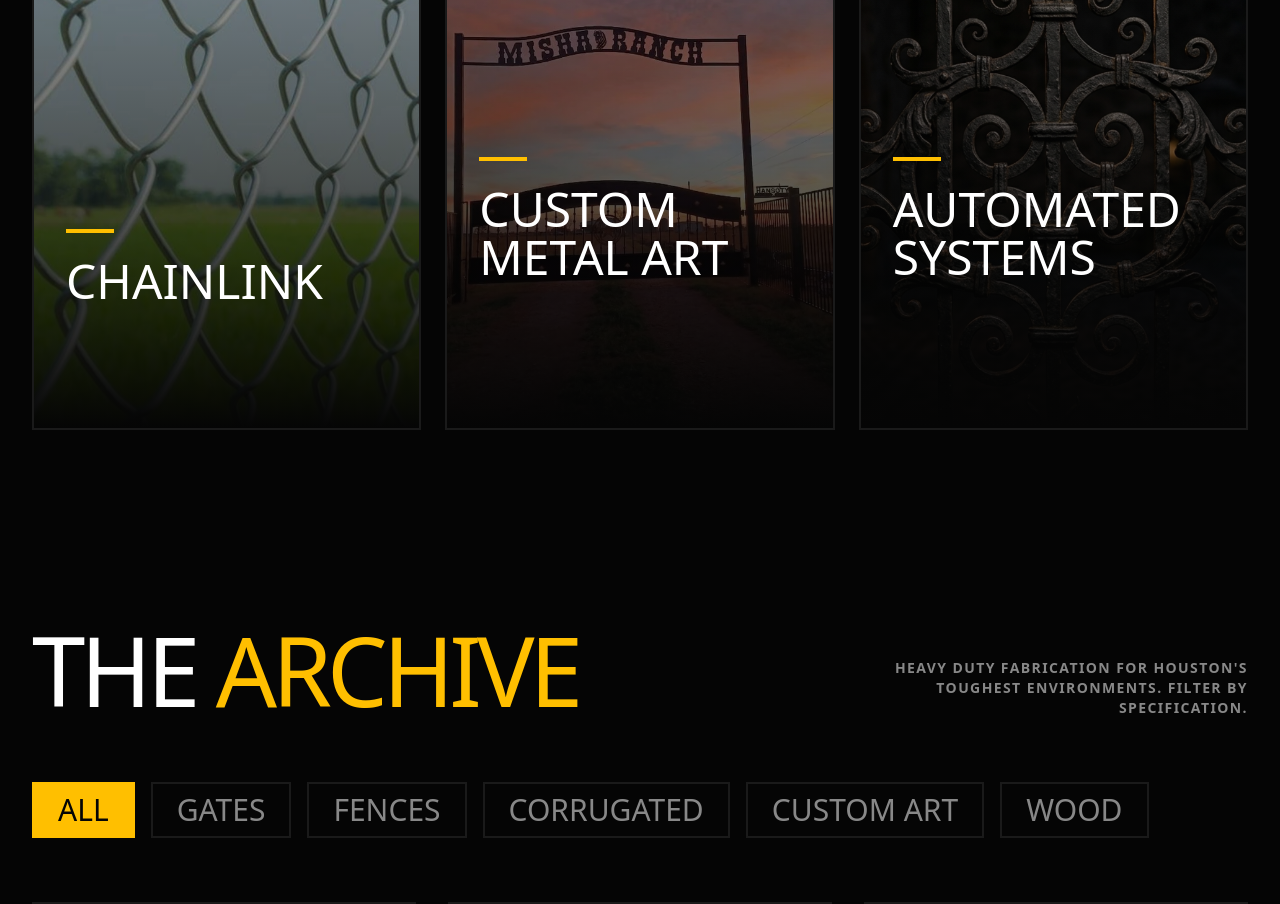
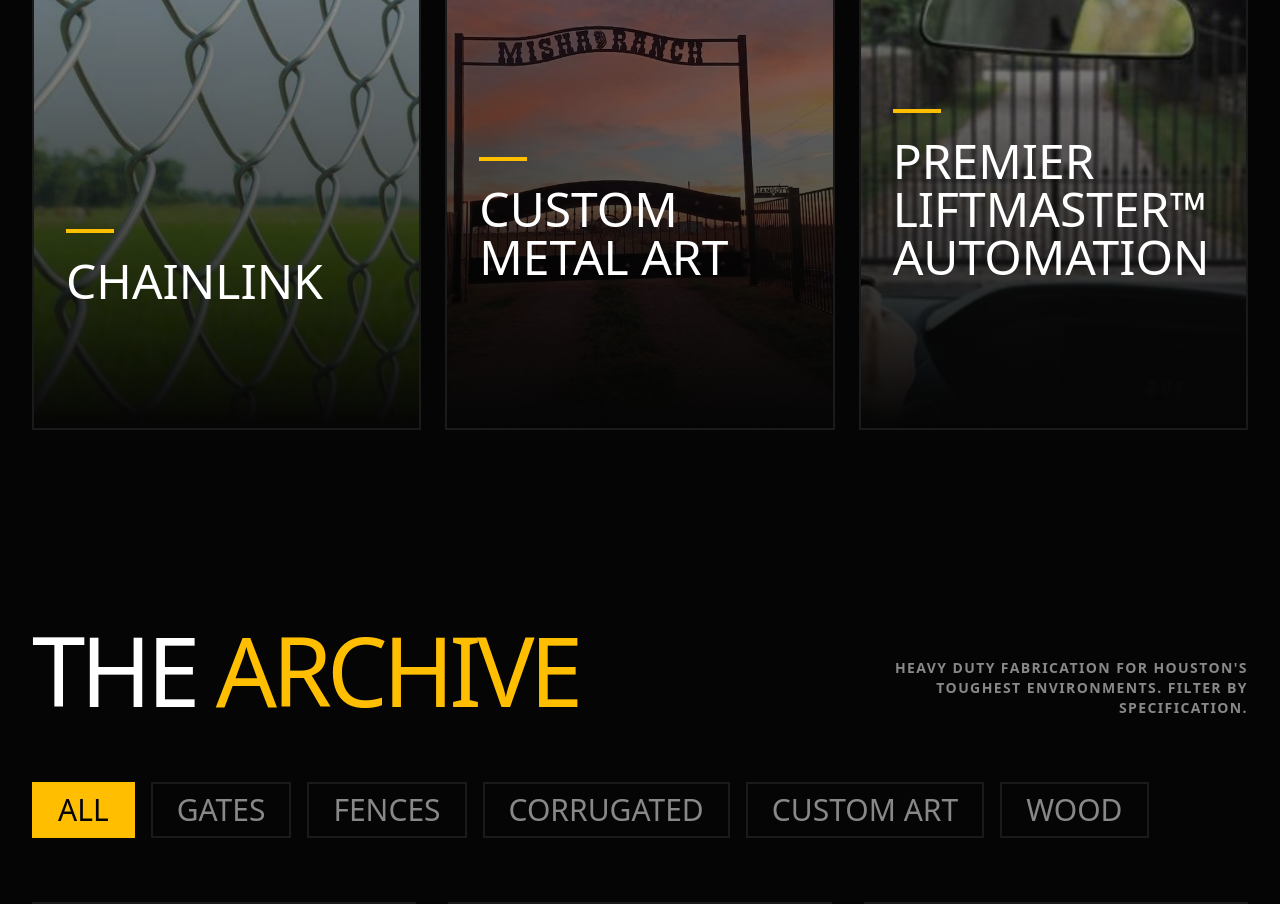
Before and after one commit to jorgebee65/dlv-fence-houston, a Next.js app: page / in a window 1280 px wide. Shown: the part 1940-2844 px from the top of the page. Built offline with nearby package versions, Linux system fonts and the light colour scheme.

Commit message:
UI: Update Automated Systems card to Premier LiftMaster™ Automation with new project image

```diff
--- a/src/components/Services.tsx
+++ b/src/components/Services.tsx
@@ -33,8 +33,8 @@ const SERVICES = [
   },
   {
     id: "automated",
-    title: "Automated Systems",
-    desc: "Smart access solutions including sliding and swinging gates for high security and daily convenience.",
+    title: "Premier LiftMaster™ Automation",
+    desc: "We specialize in the professional installation of LiftMaster™ residential and commercial operators.",
     image: "/icons/automated.webp"
   }
 ];
```
Also changed, not shown: public/icons/automated.webp.
